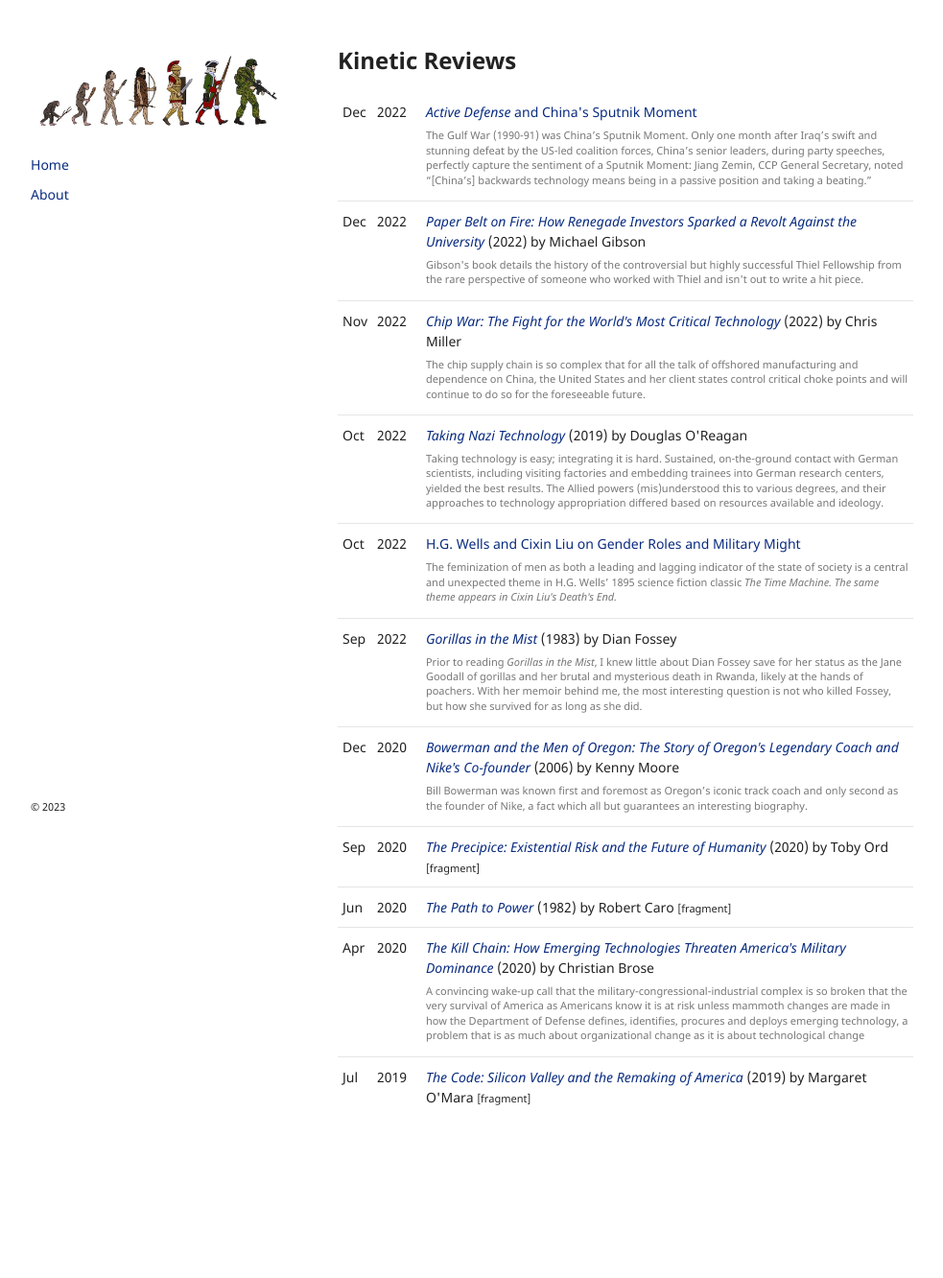
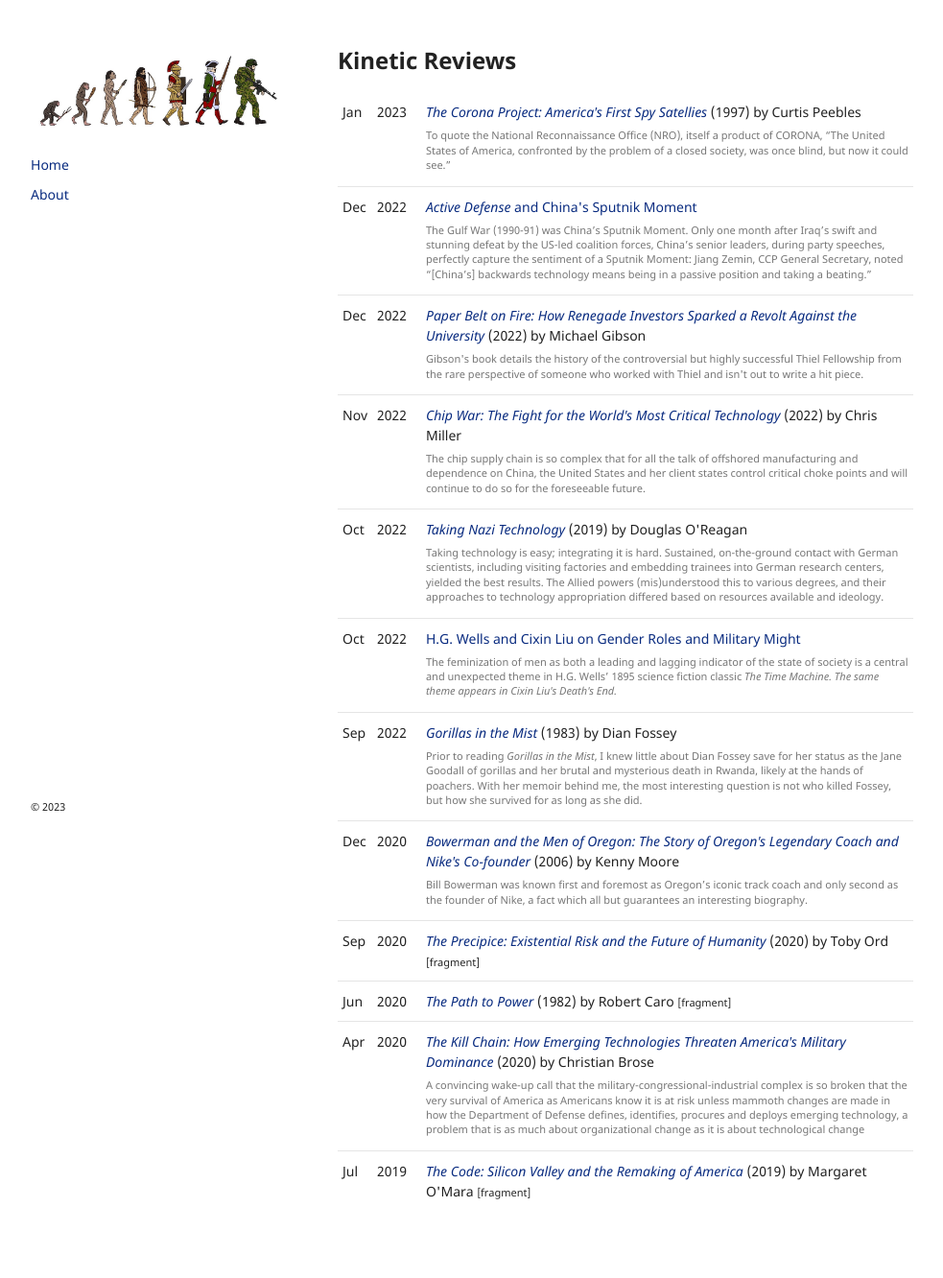
Before and after one commit to gordonhart/kinetic.reviews, a Jekyll site: the page built from index.html, in a window 1280 px wide. Shown: the whole page at 96% size, without its empty margins (148-1131 px from the left). Built offline with Jekyll 4.4.1, drawn with Linux system fonts in a browser that asks for light colours; the repository's description, which GitHub fills in, is left out; before the commit the page ends 1234 px from its top, so only the background shows below that.

Commit message:
corona project (#13)

```diff
--- a/_data/posts.yml
+++ b/_data/posts.yml
@@ -1,3 +1,11 @@
+- title: "The Corona Project: America's First Spy Satellies"
+  author: Curtis Peebles
+  year: 1997
+  date: 2023-01-16
+  slug: corona-project
+  blurb: |
+    To quote the National Reconnaissance Office (NRO), itself a product of CORONA, “The United States of America, confronted by the problem of a closed society, was once blind, but now it could see.”
+
 - title: <i>Active Defense</i> and China's Sputnik Moment
   date: 2022-12-31
   slug: active-defense
--- /dev/null
+++ b/posts/2023-01-16-corona-project.md
@@ -0,0 +1,38 @@
+---
+layout: post
+title: "<i>The Corona Project: America's First Spy Satellites</i> (1997)"
+author: Curtis Peebles
+date: 2023-01-16
+tags: nonfiction, space
+---
+
+I recently gave a software demonstration showcasing the power of satellite imagery for persistently monitoring the activity of our “strategic competitors” (e.g., Russia and China). An Air Force general interrupted me to ask how exactly it was possible for the United States to fly assets over contested airspace without them getting shot down. In 2022, he was asking this question several decades too late, but I empathize with his sense of wonderment.
+
+Satellites, particularly Earth observation satellites, are magical. They were magical when the U.S. government first launched them in 1958, they are magical now, and they will get more magical over time. It is one of the great ironies that as innovation in bits fuels innovation in atoms, increasingly sophisticated technology often seems <i>less</i> impressive because the inner workings become invisible. Remote sensing is a great example of this. <small>[1]</small> I take it for granted that satellites today digitally downlink data to ground stations, but there was an epic era in Earth observation where satellites orbited for a few days before discharging and deorbiting a 40 pound film capsule with retro-rockets and parachutes. The falling capsule was then (hopefully) intercepted mid-air and recovered by an elite crew of fighter pilots turned parachute-catchers. This was the era of CORONA (no, the name did not age well).
+
+<figure>
+  <img alt="CORONA film recovery maneuver" src="https://upload.wikimedia.org/wikipedia/commons/f/f4/CORONA_film_recovery_maneuvar.jpg" />
+  <figcaption>
+    <small>
+      CORONA film recovery maneuever. From NRO.
+    </small>
+  </figcaption>
+</figure>
+
+CORONA was a technology borne of the Cold War and the USSR’s Iron Curtain. The CIA-operated, Air Force-assisted program began in 1958 in direct response to Sputnik, and it notched its first success in 1960 when the first successfully recovered space capsule brought reconnaissance photos back to Earth. <small>[2]</small> Over twelve years of operations, 165 Corona flights returned 145 capsules containing 866,000 frames of film. To quote the National Reconnaissance Office (NRO), itself a product of CORONA, “The United States of America, confronted by the problem of a closed society, was once blind, but now it could see.”
+
+Immense credit goes to President Eisenhower. While the almost 88% success rate is impressive, it belies the repeated early failures that would have made many presidents consider canceling the program. The first twelve launches failed in some form or another, with six of them never reaching orbit. For comparison, recall the infamous early history of SpaceX, where the company’s existence was contingent on finally reaching orbit on its fourth Falcon 1 launch attempt after the previous three had failed to do so. Part of Eisenhower’s commitment to seeing CORONA through was that the other reconnaissance options were both inferior and untenable. Eisenhower was extremely reluctant to approve U-2 flights, and for good reason, as his utmost fear was realized in the disastrous 1960 incident that delivered an American pilot to the Soviets. The predecessor to CORONA and U-2 was Genetrix, a balloon reconnaissance program that launched over 500 balloons during a month in 1956, with a small fraction of those balloons providing usable photos. <small>[3]</small> The United States needed to know how many ICBMs the USSR had. The satellites had to work.
+
+And once they worked, they really worked. Most importantly, CORONA provided the U.S. government with a precise inventory of Soviet ICBMs. This knowledge put the United States in a strong negotiating position during the 1961 Berlin Crisis. The success of CORONA also proved to President Nixon that satellite reconnaissance could be trusted as a verification method for the Arms Limitation Treaty (part of the Strategic Arms Limitations Talks (SALT)), a treaty to which he was unlikely to have committed had there been no way to check the Soviets. Less urgent but still important were the instances where CORONA revealed aspects of the Soviet ICBM and space program that otherwise would have been denied and perhaps lost to history. On the former, see the [Nedelin catastrophe](https://en.wikipedia.org/wiki/Nedelin_catastrophe). On the latter, see the [N1 rocket](https://en.wikipedia.org/wiki/N1_(rocket)) that was supposed to be the Soviet counterpart to Saturn V.
+
+CORONA is documented in Curtis Peebles’, <i>The Corona Project: America’s First Spy Satellites</i> (1997). Given the gripping subject matter, it’s unfortunate how poorly Peebles relates it. Large sections of the book read like a long Wikipedia article, listing flight after flight without a proper narrative or compelling voice. He is considered the definitive author on this subject, and despite my negative commentary, he is still the best option for an independently published read of CORONA. However, the now-declassified and publicly available [book-length history](https://www.nro.gov/Portals/65/documents/history/csnr/corona/The%20CORONA%20Story.pdf?ver=BgSn5nPYz45EZ9O_ZF57Ow%3d%3d) as told by the NRO is the better option. The lack of books on this subject is at least partially attributable to the intense secrecy around it, with declassification of CORONA not occurring until 1995. Still, almost 25 years later our best option is an out-of-print book [reselling for $170](https://www.amazon.com/Corona-Project-Americas-First-Satellites/dp/1557506884). Where is the interest from today's seasoned aerospace writers? I’m looking at you, [Eric Berger](https://arstechnica.com/author/ericberger/).
+
+While many satellite technologies and programs remain classified, there is a remarkable degree of openness in the industry that likely would have shocked the architects of CORONA. Where once pilots intercepted capsules from space without even knowing those capsules contained film, now photos of our revived Cold War rival are posted directly to Twitter as the Ukraine-Russia war evolves in real-time. This openness is in large part thanks to the commercial industry, where Planet and dozens of other companies have launched commercial birds into low Earth orbit. We have a front row seat to the complicated decisions that will determine how the U.S. government will divide up responsibilities among the NRO, National Geospatial-Intelligence Agency (NGA), and U.S. Space Force (USSF) to buy commercial capabilities for enabling not just intelligence workflows but also the <i>operational</i> workflows now possible with increasingly timely and ubiquitous satellite collection. That’s a book I’ll want to read in 10 years.
+
+---
+
+<small>[1] Remote sensing is a fancy term that refers to acquiring information about an object without being in physical contact with it. The Department of Defense (DoD) and Intelligence Community (IC) use it to refer to the capabilities of satellites and aircraft.</small>
+
+<small>[2] It was operated by the CIA with significant support from the Air Force, a characteristically political arrangement; President Eisenhower didn’t want one of the military services operating CORONA due to the internecine DoD rivalries likely to result.</small>
+
+<small>[3] General Mills was the prime contractor for Genetrix. I was surprised to learn GM was previously part of the military-industrial complex before switching teams to the far less virtuous obesity-industrial complex.</small>
```
